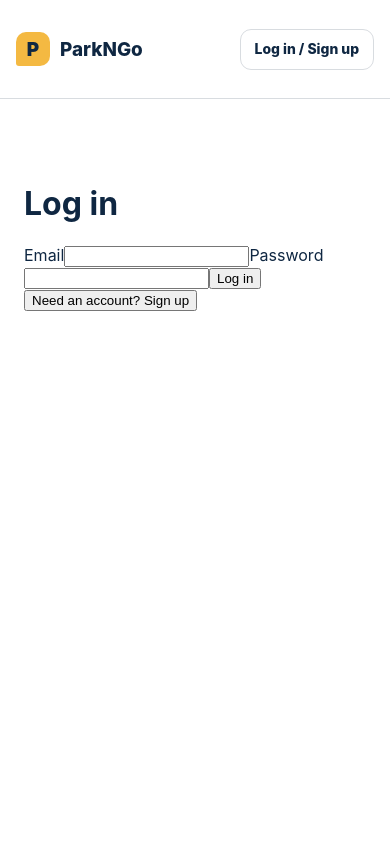
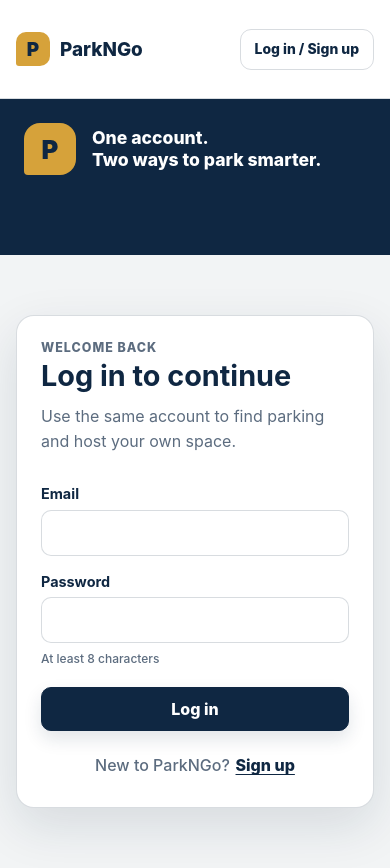
Before and after one commit to TTP-Capstone-III/Frontend, a React (Vite) app: page /auth in a window 390 px wide. Before the commit the page ends 844 px from the top, so only its background shows below. Built offline with nearby package versions, Linux system fonts and the light colour scheme; no server answers.

Commit message:
feat: add responsive auth page styling

```diff
--- a/src/pages/AuthPage.jsx
+++ b/src/pages/AuthPage.jsx
@@ -1,5 +1,6 @@
 import { useState } from "react";
 import { useAuth } from "../context/AuthContext";
+import "../styles/pages/auth-page.css";
 
 export default function AuthPage() {
   const [mode, setMode] = useState("login");
@@ -45,14 +46,38 @@ export default function AuthPage() {
   }
 
   return (
-    <main>
-      <h1>{isSignup ? "Create account" : "Log in"}</h1>
+    <main className="auth-page">
+      <section className="auth-art">
+        <div className="auth-art-content">
+          <span>P</span>
+          <p>
+            One account.
+            <br />
+            Two ways to park smarter.
+          </p>
+        </div>
+      </section>
 
-      <form onSubmit={handleSubmit}>
+      <section className="auth-form-wrap">
+        <div className="auth-card">
+          <div className="auth-heading">
+            <p className="auth-kicker">
+              {isSignup ? "Join ParkNGo" : "Welcome back"}
+            </p>
+            <h1>
+              {isSignup ? "Create your account" : "Log in to continue"}
+            </h1>
+            <p className="auth-description">
+              Use the same account to find parking and host your own space.
+            </p>
+          </div>
+
+          <form className="auth-form" onSubmit={handleSubmit}>
             {isSignup && (
-          <label>
-            Name
+              <label className="auth-field">
+                Full name
                 <input
+                  className="auth-input"
                   type="text"
                   value={name}
                   onChange={(event) => setName(event.target.value)}
@@ -60,9 +85,10 @@ export default function AuthPage() {
                 />
               </label>
             )}
-        <label>
+            <label className="auth-field">
               Email
               <input
+                className="auth-input"
                 type="email"
                 value={email}
                 onChange={(event) => setEmail(event.target.value)}
@@ -70,28 +96,50 @@ export default function AuthPage() {
               />
             </label>
 
-        <label>
+            <label className="auth-field">
               Password
               <input
+                className="auth-input"
                 type="password"
                 value={password}
                 onChange={(event) => setPassword(event.target.value)}
                 required
               />
+              <small>At least 8 characters</small>
             </label>
 
-        {errorMessage && <p role="alert">{errorMessage}</p>}
+            {errorMessage && (
+              <p className="auth-error" role="alert">
+                {errorMessage}
+              </p>
+            )}
 
-        <button type="submit" disabled={submitting}>
-          {submitting ? "Please wait..." : isSignup ? "Sign up" : "Log in"}
+            <button
+              className="auth-primary-button"
+              type="submit"
+              disabled={submitting}
+            >
+              {submitting
+                ? "Please wait…"
+                : isSignup
+                  ? "Create account"
+                  : "Log in"}
             </button>
           </form>
 
-      <button type="button" onClick={toggleMode} disabled={submitting}>
-        {isSignup
-          ? "Already have an account? Log in"
-          : "Need an account? Sign up"}
+          <button
+            className="auth-toggle-button"
+            type="button"
+            onClick={toggleMode}
+            disabled={submitting}
+          >
+            <span>
+              {isSignup ? "Already have an account?" : "New to ParkNGo?"}
+            </span>
+            <strong>{isSignup ? "Log in" : "Sign up"}</strong>
           </button>
+        </div>
+      </section>
     </main>
   );
 }
--- a/src/styles/global.css
+++ b/src/styles/global.css
@@ -7,10 +7,10 @@
 
     --navy: #0f2742;
     --white: #ffffff;
-    --amber: #f4b942;
+    --amber: #d6a23a;
     --navy-muted: rgba(15, 39, 66, 0.68);
     --navy-line: rgba(15, 39, 66, 0.16);
-    --amber-soft: rgba(244, 185, 66, 0.22);
+    --amber-soft: rgba(214, 162, 58, 0.22);
 }
 
 body {
--- /dev/null
+++ b/src/styles/pages/auth-page.css
@@ -0,0 +1,221 @@
+.auth-page {
+    min-height: calc(100vh - 75px);
+    max-width: none;
+    display: grid;
+    grid-template-columns: 0.78fr 1.22fr;
+    margin: 0;
+    padding: 0;
+    background: var(--white);
+    box-sizing: border-box;
+}
+
+.auth-art {
+    min-height: calc(100vh - 75px);
+    display: grid;
+    place-items: center;
+    padding: 3rem;
+    color: var(--white);
+    background: var(--navy);
+    box-sizing: border-box;
+}
+
+.auth-art-content span {
+    width: 90px;
+    height: 90px;
+    display: grid;
+    place-items: center;
+    margin-bottom: 1.75rem;
+    color: var(--navy);
+    background: var(--amber);
+    border-radius: 28px 28px 28px 7px;
+    font-size: 3rem;
+    font-weight: 900;
+}
+
+.auth-art-content p {
+    margin: 0;
+    font-size: 2rem;
+    font-weight: 800;
+    line-height: 1.25;
+}
+
+.auth-form-wrap {
+    display: grid;
+    place-items: center;
+    padding: 3.75rem 1.5rem;
+    background: rgba(15, 39, 66, 0.05);
+    box-sizing: border-box;
+}
+
+.auth-card {
+    width: min(100%, 28rem);
+    padding: 2.5rem;
+    background: var(--white);
+    border: 1px solid var(--navy-line);
+    border-radius: 18px;
+    box-shadow: 0 18px 50px rgba(15, 39, 66, 0.12);
+    box-sizing: border-box;
+}
+
+.auth-heading {
+    margin-bottom: 2rem;
+}
+
+.auth-heading h1 {
+    margin: 0.35rem 0 0.75rem;
+    color: var(--navy);
+    font-size: clamp(1.8rem, 5vw, 2.35rem);
+    line-height: 1.1;
+}
+
+.auth-kicker {
+    margin: 0;
+    color: var(--navy-muted);
+    font-size: 0.78rem;
+    font-weight: 850;
+    letter-spacing: 0.08em;
+    text-transform: uppercase;
+}
+
+.auth-description {
+    margin: 0;
+    color: var(--navy-muted);
+    line-height: 1.55;
+}
+
+.auth-form {
+    display: grid;
+    gap: 1.1rem;
+}
+
+.auth-field {
+    display: grid;
+    gap: 0.45rem;
+    color: var(--navy);
+    font-size: 0.9rem;
+    font-weight: 750;
+}
+
+.auth-field small {
+    color: var(--navy-muted);
+    font-weight: 500;
+}
+
+.auth-input {
+    width: 100%;
+    min-height: 46px;
+    padding: 0.7rem 0.8rem;
+    color: var(--navy);
+    background: var(--white);
+    border: 1px solid var(--navy-line);
+    border-radius: 10px;
+    font: inherit;
+    box-sizing: border-box;
+}
+
+.auth-input:focus {
+    border-color: var(--amber);
+    outline: 3px solid var(--amber-soft);
+}
+
+.auth-error {
+    margin: 0;
+    padding: 0.75rem 0.9rem;
+    color: var(--navy);
+    background: var(--amber-soft);
+    border-left: 4px solid var(--amber);
+    border-radius: 8px;
+    font-size: 0.88rem;
+}
+
+.auth-primary-button,
+.auth-toggle-button {
+    min-height: 44px;
+    border-radius: 10px;
+    font: inherit;
+    font-weight: 800;
+    cursor: pointer;
+}
+
+.auth-primary-button {
+    margin-top: 0.25rem;
+    color: var(--white);
+    background: var(--navy);
+    border: 1px solid var(--navy);
+    box-shadow: 0 8px 18px rgba(15, 39, 66, 0.12);
+}
+
+.auth-primary-button:hover:not(:disabled) {
+    transform: translateY(-1px);
+}
+
+.auth-toggle-button {
+    width: 100%;
+    min-height: auto;
+    display: flex;
+    justify-content: center;
+    gap: 0.35rem;
+    margin-top: 1rem;
+    padding: 0.5rem;
+    color: var(--navy-muted);
+    background: transparent;
+    border: 0;
+    font-weight: 500;
+}
+
+.auth-toggle-button strong {
+    color: var(--navy);
+    font-weight: 800;
+    text-decoration: underline;
+    text-decoration-color: var(--navy);
+    text-underline-offset: 3px;
+}
+
+.auth-toggle-button:hover:not(:disabled) strong {
+    text-decoration-color: var(--amber);
+}
+
+.auth-primary-button:disabled,
+.auth-toggle-button:disabled {
+    opacity: 0.6;
+    cursor: not-allowed;
+}
+
+@media (max-width: 800px) {
+    .auth-page {
+        grid-template-columns: 1fr;
+    }
+
+    .auth-art {
+        min-height: auto;
+        place-items: start;
+        padding: 1.5rem;
+    }
+
+    .auth-art-content {
+        display: flex;
+        align-items: center;
+        gap: 1rem;
+    }
+
+    .auth-art-content span {
+        width: 52px;
+        height: 52px;
+        flex: none;
+        margin: 0;
+        border-radius: 16px 16px 16px 4px;
+        font-size: 1.6rem;
+    }
+
+    .auth-art-content p {
+        font-size: 1.1rem;
+    }
+
+    .auth-form-wrap {
+        padding: 2rem 1rem;
+    }
+
+    .auth-card {
+        padding: 1.5rem;
+    }
+}
```
Lines whose indentation alone changed are shown as unchanged.
